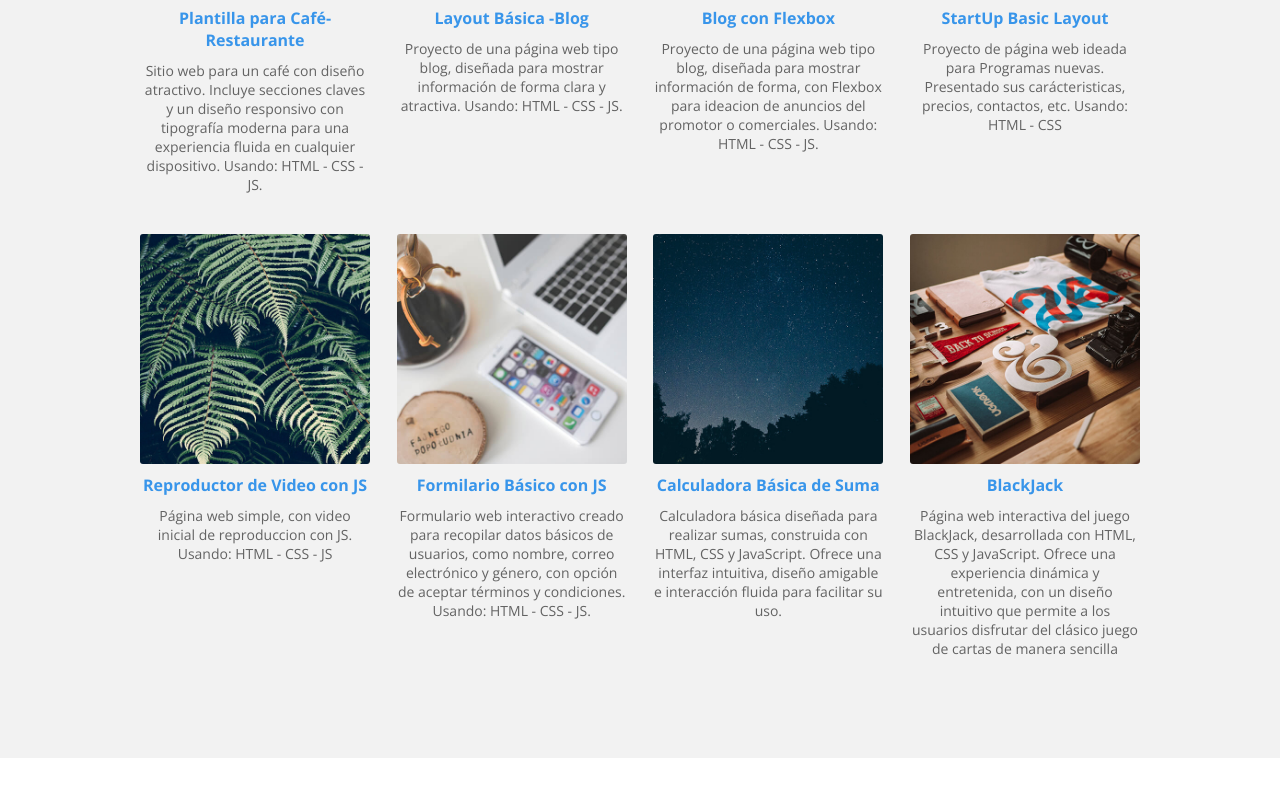
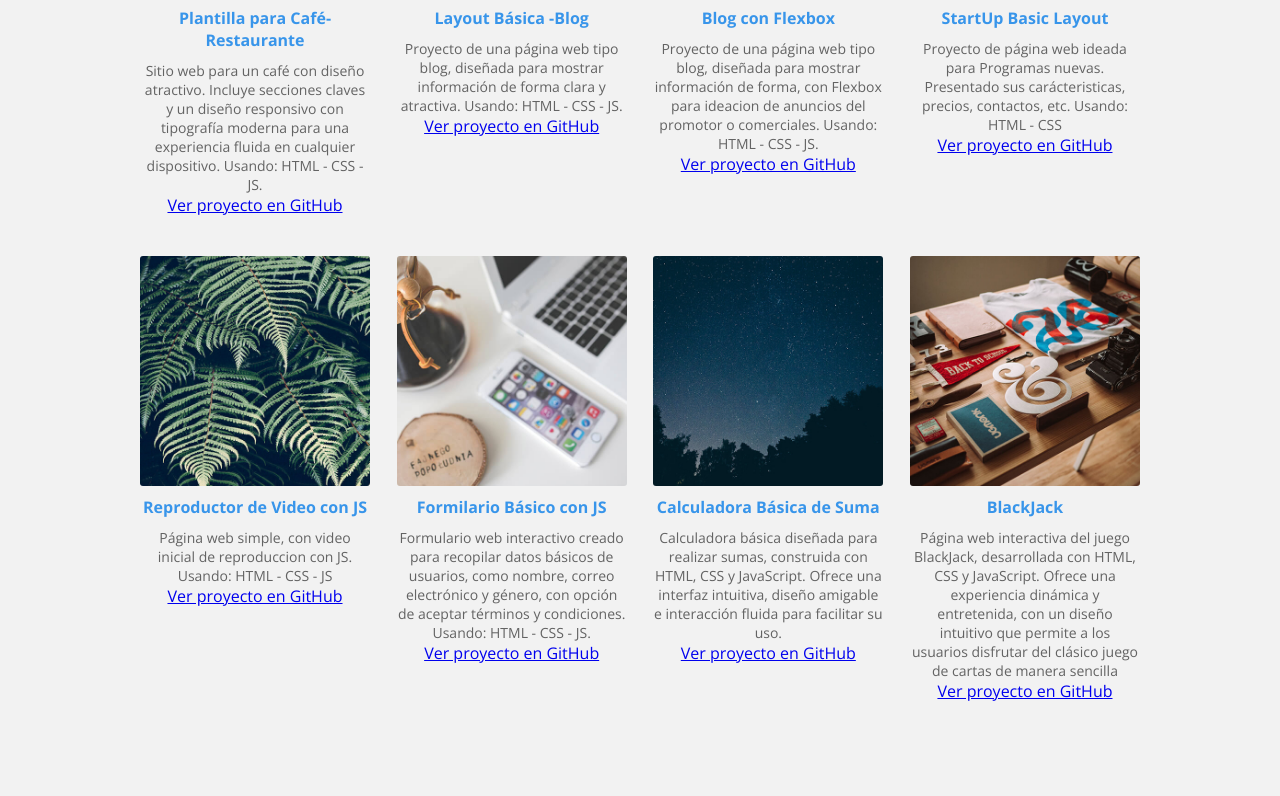
Before and after one commit to karla0752/KarlaPortafolio, a plain HTML site: page index.html in a window 1280 px wide. Shown: the part 1243-2039 px from the top of the page. Before the commit the page ends 2001 px from the top, so only its background shows below. Drawn offline with nearby package versions, Linux system fonts and the light colour scheme.

Commit message:
Update index.html

```diff
--- a/index.html
+++ b/index.html
@@ -52,6 +52,7 @@
 						<div class="descripcion">
 							<p class="nombre">Plantilla para Café-Restaurante</p>
 							<p class="categoria"</p> Sitio web para un café con diseño atractivo. Incluye secciones claves y un diseño responsivo con tipografía moderna para una experiencia fluida en cualquier dispositivo. Usando: HTML - CSS - JS.</p>
+							<p><a href="...." target="_blank">Ver proyecto en GitHub</a></p>
 						</div>
 					</div>
 					<div class="trabajo">
@@ -61,6 +62,7 @@
 						<div class="descripcion">
 							<p class="nombre">Layout Básica -Blog</p>
 							<p class="categoria" </p>Proyecto de una página web tipo blog, diseñada para mostrar información de forma clara y atractiva. Usando: HTML - CSS - JS.</p>
+							<p><a href="...." target="_blank">Ver proyecto en GitHub</a></p>
 						</div>
 					</div>
 					<div class="trabajo">
@@ -70,6 +72,7 @@
 						<div class="descripcion">
 							<p class="nombre">Blog con Flexbox</p>
 							<p class="categoria"> Proyecto de una página web tipo blog, diseñada para mostrar información de forma, con Flexbox para ideacion de anuncios del promotor o comerciales. Usando: HTML - CSS - JS.</p>
+							<p><a href="...." target="_blank">Ver proyecto en GitHub</a></p>
 						</div>
 					</div>
 					<div class="trabajo">
@@ -79,6 +82,7 @@
 						<div class="descripcion">
 							<p class="nombre">StartUp Basic Layout</p>
 							<p class="categoria"> Proyecto de página web ideada para Programas nuevas. Presentado sus carácteristicas, precios, contactos, etc. Usando: HTML - CSS</p>
+							<p><a href="...." target="_blank">Ver proyecto en GitHub</a></p>
 						</div>
 					</div>
 					<div class="trabajo">
@@ -88,6 +92,7 @@
 						<div class="descripcion">
 							<p class="nombre">Reproductor de Video con JS</p>
 							<p class="categoria"> Página web simple, con video inicial de reproduccion con JS. Usando: HTML - CSS - JS</p>
+							<p><a href="...." target="_blank">Ver proyecto en GitHub</a></p>
 						</div>
 					</div>
 					<div class="trabajo">
@@ -97,6 +102,7 @@
 						<div class="descripcion">
 							<p class="nombre">Formilario Básico con JS</p>
 							<p class="categoria">Formulario web interactivo creado para recopilar datos básicos de usuarios, como nombre, correo electrónico y género, con opción de aceptar términos y condiciones. Usando: HTML - CSS - JS.</p>
+							<p><a href="...." target="_blank">Ver proyecto en GitHub</a></p>
 						</div>
 					</div>
 					<div class="trabajo">
@@ -106,6 +112,7 @@
 						<div class="descripcion">
 							<p class="nombre">Calculadora Básica de Suma</p>
 							<p class="categoria">Calculadora básica diseñada para realizar sumas, construida con HTML, CSS y JavaScript. Ofrece una interfaz intuitiva, diseño amigable e interacción fluida para facilitar su uso.</p>
+							<p><a href="...." target="_blank">Ver proyecto en GitHub</a></p>
 						</div>
 					</div>
 					<div class="trabajo">
@@ -115,6 +122,7 @@
 						<div class="descripcion">
 							<p class="nombre">BlackJack</p>
 							<p class="categoria">Página web interactiva del juego BlackJack, desarrollada con HTML, CSS y JavaScript. Ofrece una experiencia dinámica y entretenida, con un diseño intuitivo que permite a los usuarios disfrutar del clásico juego de cartas de manera sencilla</p>
+							<p><a href="...." target="_blank">Ver proyecto en GitHub</a></p>
 						</div>
 					</div>
 				</div>
```
